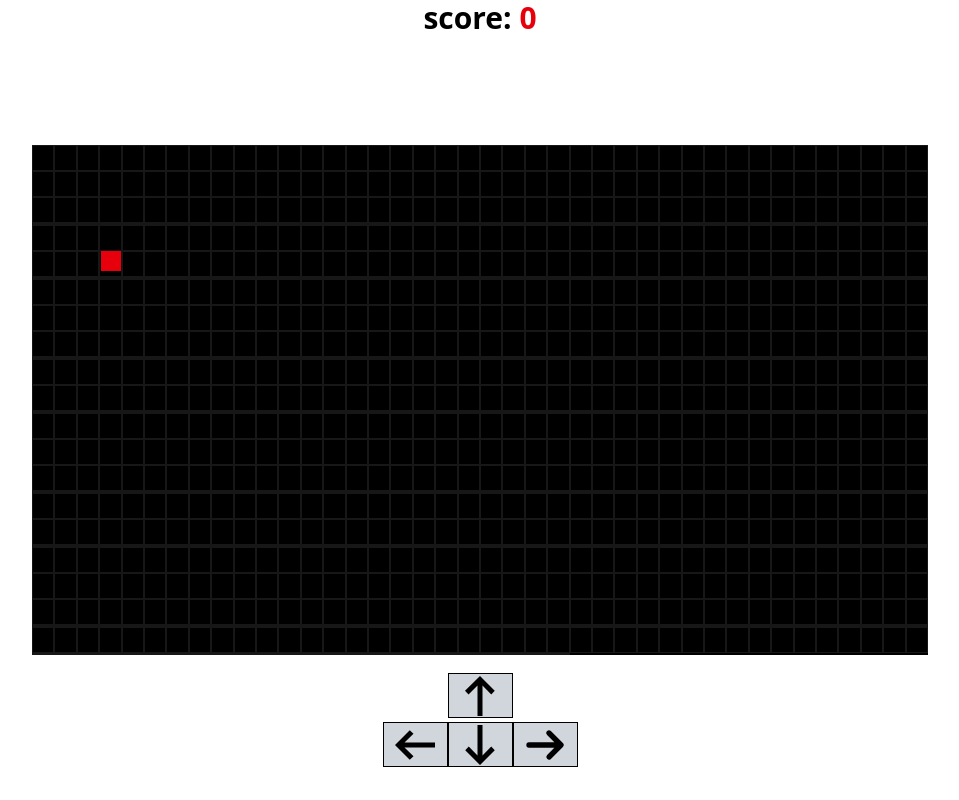
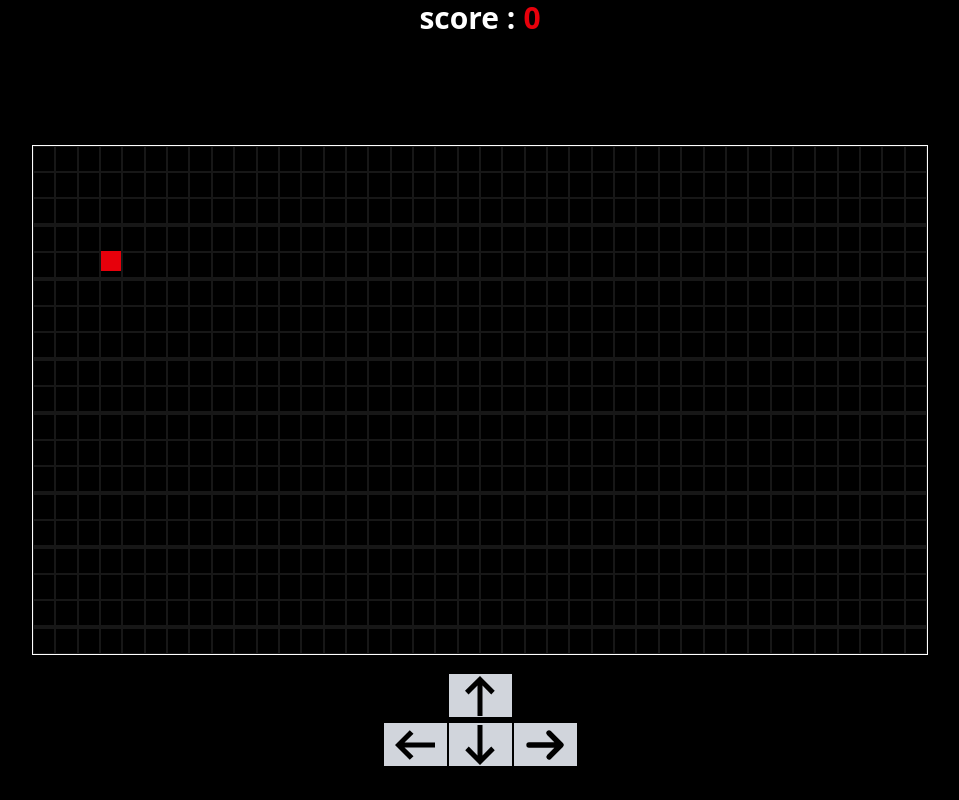
Before and after one commit to parsa-farshah/snakeGame, a website: page index.html in a window 1280 px wide. Shown: the whole page, without its empty margins (160-1119 px from the left). Drawn offline with Linux system fonts and the light colour scheme.

Commit message:
feat: add style

```diff
--- a/index.html
+++ b/index.html
@@ -6,15 +6,17 @@
     <title>Document</title>
     <link rel="stylesheet" href="src/styles/output.css" />
   </head>
-  <body class="overflow-hidden">
+  <body class="overflow-hidden bg-black">
     <div class="w-full overflow-hidden">
-      <h2 class="w-full text-xl md:text-3xl font-black text-center">
-        score: <span id="scoreWrapper" class="text-red-600">0</span>
+      <h2
+        class="w-full text-xl md:text-3xl font-black text-white text-center flex justify-center items-center gap-2"
+      >
+        score : <span id="scoreWrapper" class="text-red-600">0</span>
       </h2>
       <!-- table -->
       <div
         id="table"
-        class="w-[90%] md:w-[70%] h-[510px] bg-black overflow-hidden absolute top-1/2 left-[50%] -translate-1/2"
+        class="w-[90%] md:w-[70%] h-[510px] bg-black overflow-hidden absolute top-1/2 left-[50%] -translate-1/2 border border-white"
       >
         <div
           class="grid grid-cols-17 lg:grid-cols-40 *:border *:border-[#ffffff17]"
```
Also changed, not shown: src/styles/output.css.
